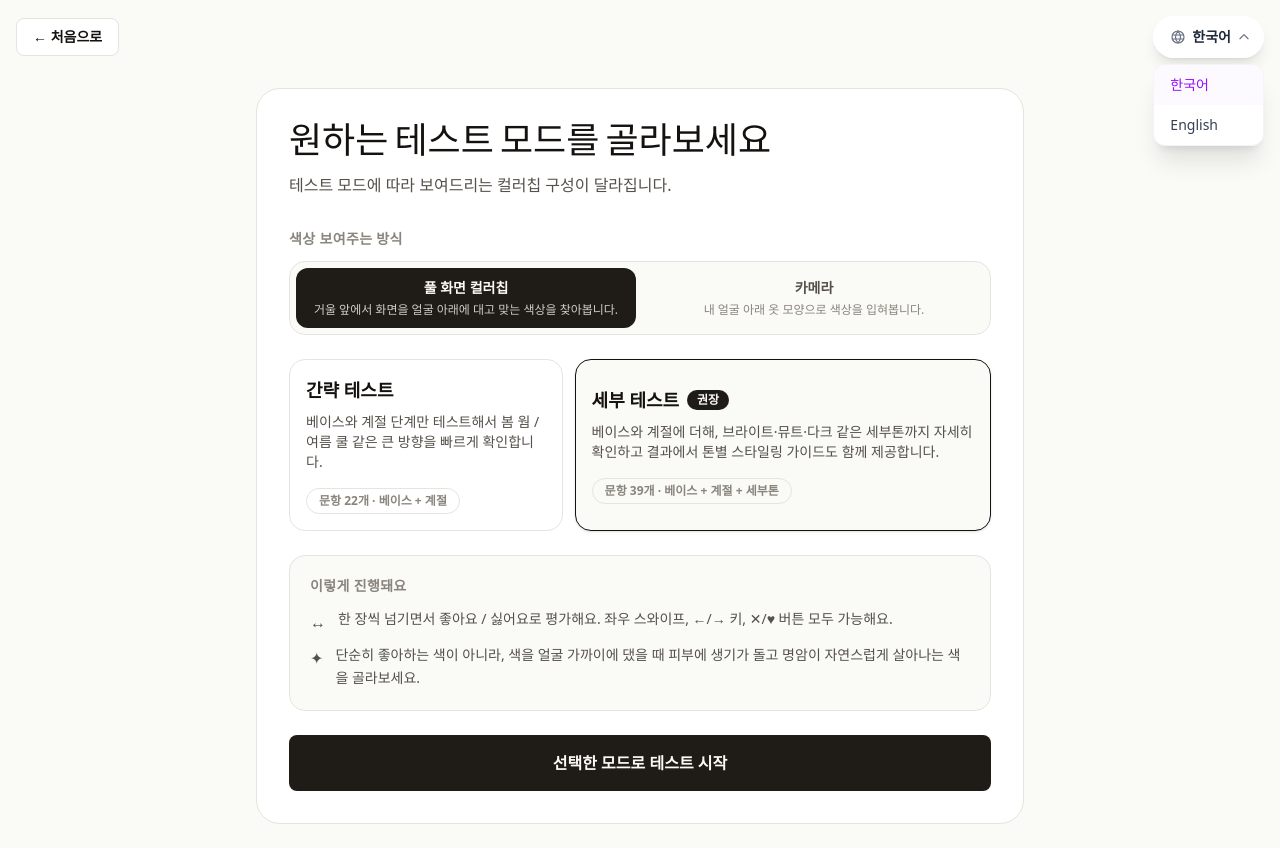
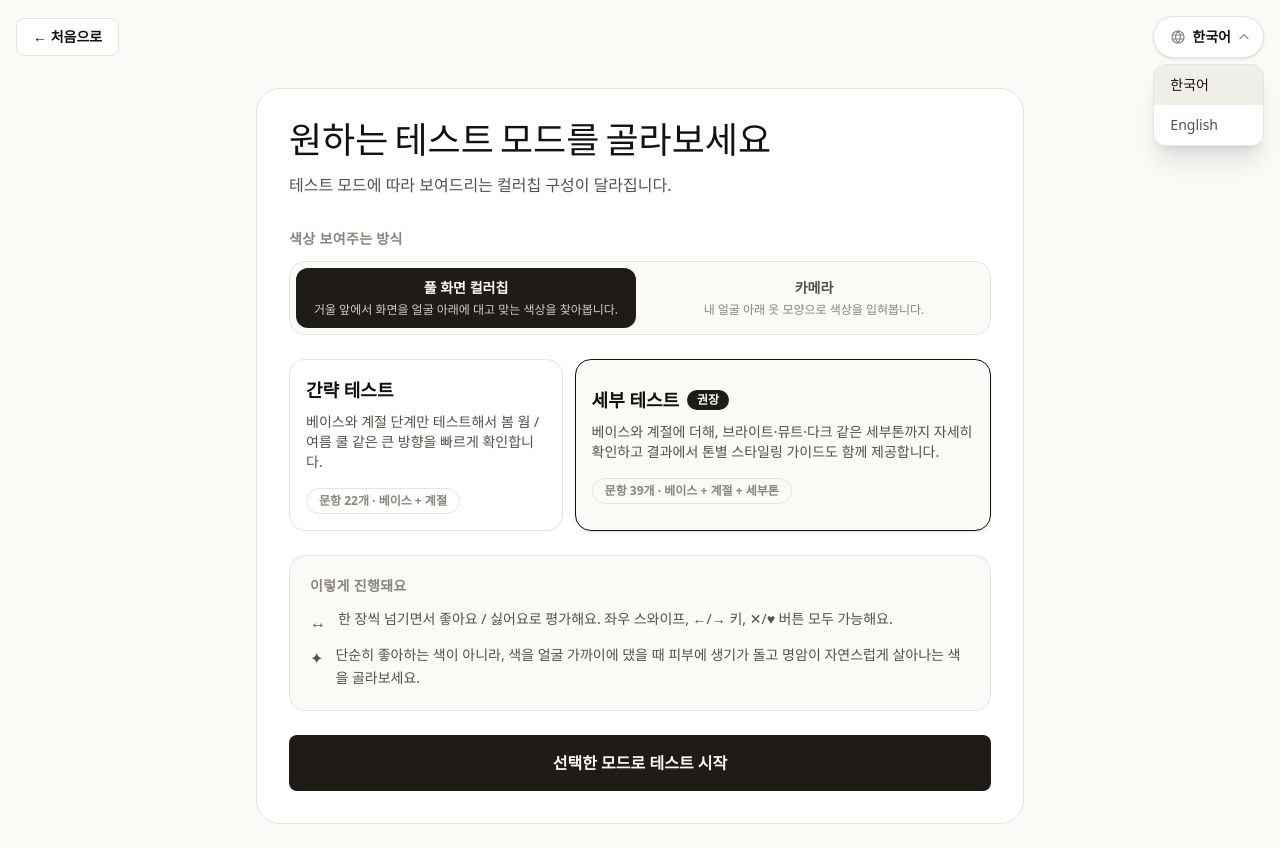
Before and after one commit to sadie100/personal-color-test, a React (Vite) app: page /test in a window 1280 px wide. Both pictures are taken after a click on the button "한국어". Built offline with nearby package versions, Linux system fonts and the light colour scheme; a web font is replaced by a local one.

Commit message:
polish(p3): LangToggle 토큰화 — 잔존 퍼플/그레이 제거

```diff
--- a/src/components/LangToggle.tsx
+++ b/src/components/LangToggle.tsx
@@ -36,10 +36,10 @@ export const LangToggle = ({ lang, onToggle }: LangToggleProps) => {
     <div ref={ref} className="relative">
       <button
         onClick={() => setOpen((value) => !value)}
-        className="flex items-center gap-1.5 rounded-full border border-white/50 bg-white/90 py-2.5 pr-3 pl-4 text-sm font-semibold text-gray-800 shadow-lg backdrop-blur-sm transition-all hover:bg-white active:scale-95"
+        className="flex items-center gap-1.5 rounded-full border border-hairline bg-surface py-2.5 pr-3 pl-4 text-sm font-semibold text-ink shadow-sm transition-all hover:bg-fill active:scale-95"
       >
         <svg
-          className="h-4 w-4 shrink-0 text-gray-500"
+          className="h-4 w-4 shrink-0 text-ink-3"
           fill="none"
           viewBox="0 0 24 24"
           stroke="currentColor"
@@ -65,7 +65,7 @@ export const LangToggle = ({ lang, onToggle }: LangToggleProps) => {
         </svg>
         {current.label}
         <svg
-          className={`h-3.5 w-3.5 text-gray-500 transition-transform duration-200 ${open ? "rotate-180" : ""}`}
+          className={`h-3.5 w-3.5 text-ink-3 transition-transform duration-200 ${open ? "rotate-180" : ""}`}
           fill="none"
           viewBox="0 0 24 24"
           stroke="currentColor"
@@ -75,7 +75,7 @@ export const LangToggle = ({ lang, onToggle }: LangToggleProps) => {
       </button>
 
       {open && (
-        <div className="absolute right-0 z-50 mt-1.5 min-w-full overflow-hidden rounded-xl border border-gray-100 bg-white shadow-xl">
+        <div className="absolute right-0 z-50 mt-1.5 min-w-full overflow-hidden rounded-xl border border-hairline bg-surface shadow-xl">
           {options.map((option) => (
             <button
               key={option.value}
@@ -83,7 +83,7 @@ export const LangToggle = ({ lang, onToggle }: LangToggleProps) => {
                 onToggle(option.value);
                 setOpen(false);
               }}
-              className={`w-full px-4 py-2.5 text-left text-sm font-medium transition-colors hover:bg-gray-50 ${lang === option.value ? "bg-purple-50/60 text-purple-600" : "text-gray-700"}`}
+              className={`w-full px-4 py-2.5 text-left text-sm font-medium transition-colors hover:bg-fill ${lang === option.value ? "bg-fill text-ink" : "text-ink-2"}`}
             >
               {option.label}
             </button>
```
